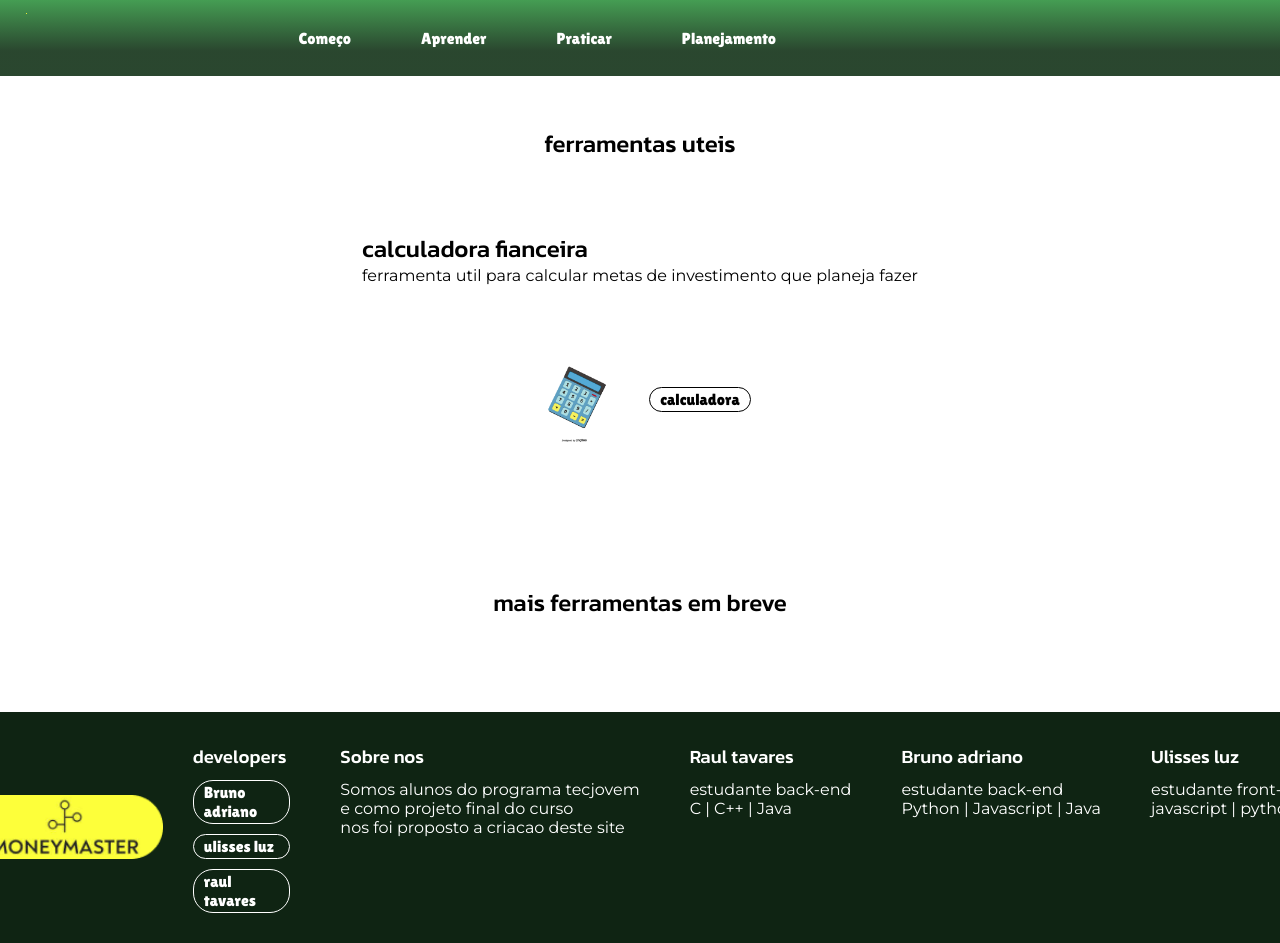
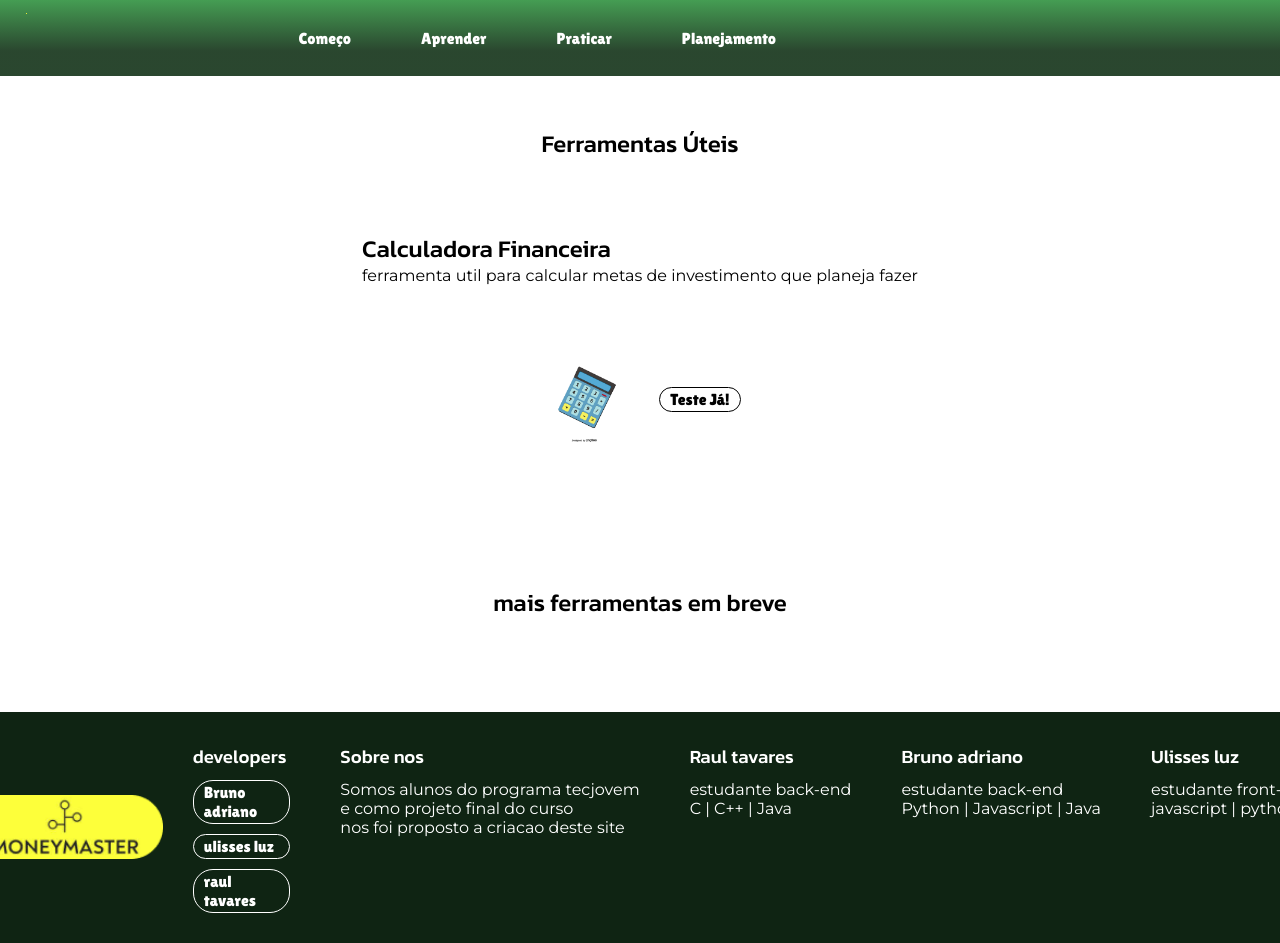
Before and after one commit to raul2710/economic_education_react, a React (Create React App) app: page /planning in a window 1280 px wide. Shown: the top 943 px of the page. Built offline with nearby package versions, Linux system fonts and the light colour scheme.

Commit message:
commit final

```diff
--- a/src/components/Planning-tools-Components/Tools.jsx
+++ b/src/components/Planning-tools-Components/Tools.jsx
@@ -35,17 +35,17 @@ const Imagem = styled.img`
 export default function Tools(){
     return(
         <ToolsContainer className="tools">
-            <h1>ferramentas uteis</h1>
+            <h1>Ferramentas Úteis</h1>
             <CalculatorContainer>
                 <div>
-                <h2>calculadora fianceira</h2>
+                <h2>Calculadora Financeira</h2>
                 <p>ferramenta util para calcular metas de investimento que planeja fazer</p>
                 </div>
                 <CalculatorContainer display>
                 <Imagem src={CalculatorImage} alt="imagem calculadora"/>
                 <Link link={{
                     url: "https://calculator-money-master.vercel.app/",
-                    name: "calculadora",
+                    name: "Teste Já!",
                     color: "black"
                 }} />
                 </CalculatorContainer>
```
